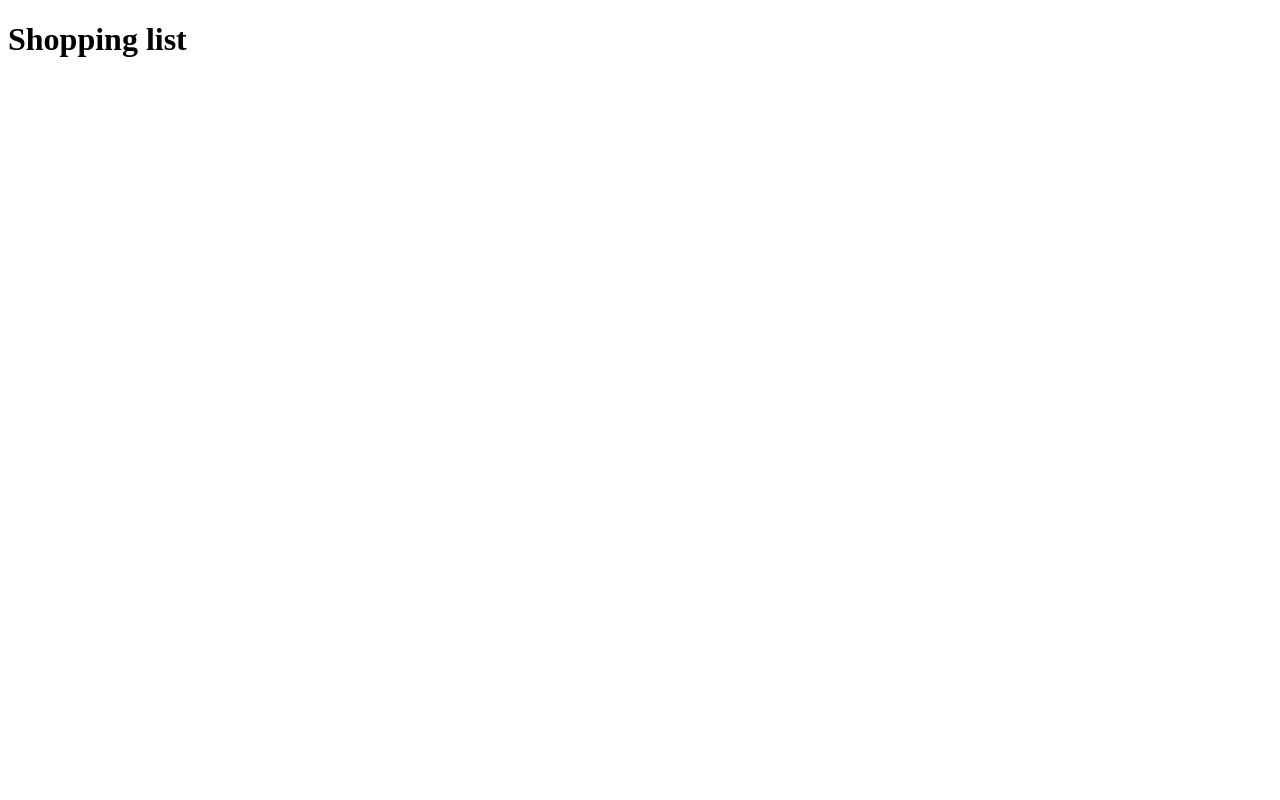
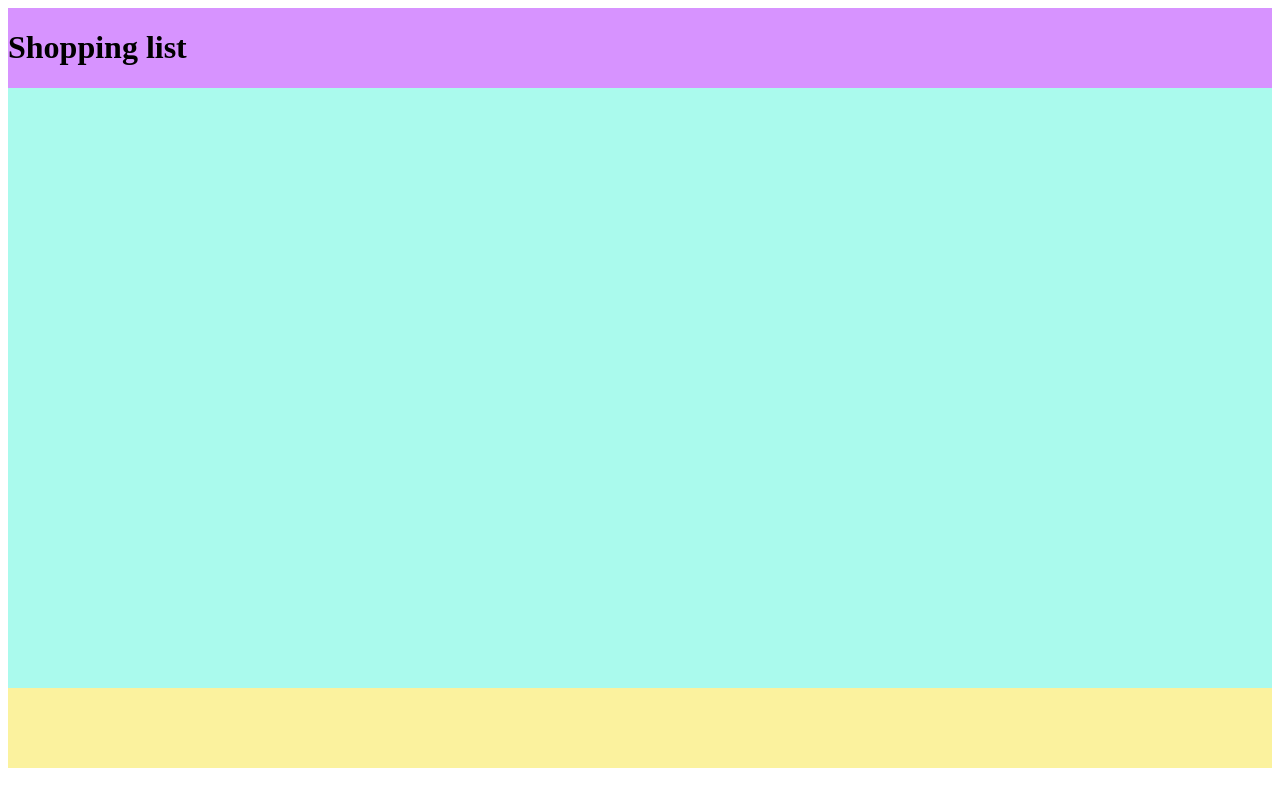
Before and after one commit to AndreaVH86/shoppinglist, a plain HTML site: page index.html in a window 1280 px wide. Drawn offline with Linux system fonts and the light colour scheme.

Commit message:
he creado el css de los 3 divs

```diff
--- /dev/null
+++ b/css/index.css
@@ -0,0 +1,20 @@
+#header-cont-flex{
+    display: flex;
+    height: 15%;
+
+    background-color: #D793FF;
+
+}
+#main-cont-flex{
+    display: flex;
+    height: 75vh;
+
+    background-color: #AAFAED;
+
+}
+#footer-cont-flex{
+    display: flex;
+    height: 10vh;
+
+    background-color: #FBF29E;
+}
--- a/index.html
+++ b/index.html
@@ -4,18 +4,19 @@
     <meta charset="UTF-8">
     <meta http-equiv="X-UA-Compatible" content="IE=edge">
     <meta name="viewport" content="width=device-width, initial-scale=1.0">
+    <link rel="stylesheet" href="css/index.css">
     <title> Shopping list </title>
 </head>
 <body>
-    <div id="header">
+    <div id="header-cont-flex">
         <h1> Shopping list </h1>
     </div>
 
-    <div id="main">
+    <div id="main-cont-flex">
 
     </div>
 
-    <div id="footer">
+    <div id="footer-cont-flex">
 
     </div>
 </body>
```
